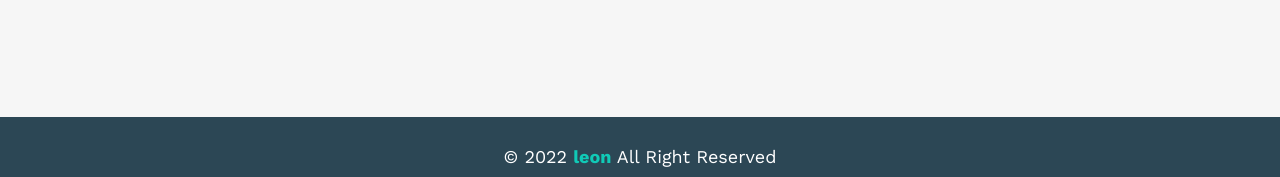
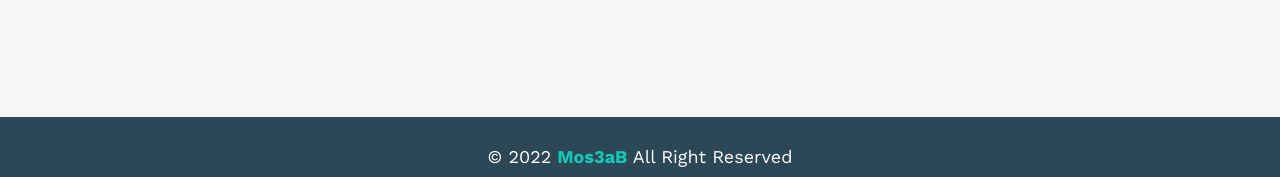
Before and after one commit to Mos3aB696/My_First_Project, a plain HTML site: page index.html in a window 1280 px wide. Shown: the part 3938-4115 px from the top of the page. Drawn offline with nearby package versions, Linux system fonts and the light colour scheme.

Commit message:
Edit Copyright Name

```diff
--- a/index.html
+++ b/index.html
@@ -3,7 +3,7 @@
   <head>
     <meta charset="UTF-8" />
     <meta http-equiv="X-UA-Compatible" content="IE=edge" />
-    <meta name=" My First Project " content="This Is My First-Project" />
+    <meta name=" My First Project" content="This Is My First-Project" />
     <title>First-Project</title>
     <!-- Main Template Css File -->
     <link rel="stylesheet" href="css/leon.css" />
@@ -240,7 +240,7 @@
     </div>
     <!-- End contact -->
     <!-- Start Footer -->
-    <div class="footer">&copy; 2022 <span>leon</span> All Right Reserved</div>
+    <div class="footer">&copy; 2022 <span>Mos3aB</span> All Right Reserved</div>
     <!-- End Footer -->
   </body>
 </html>
```
